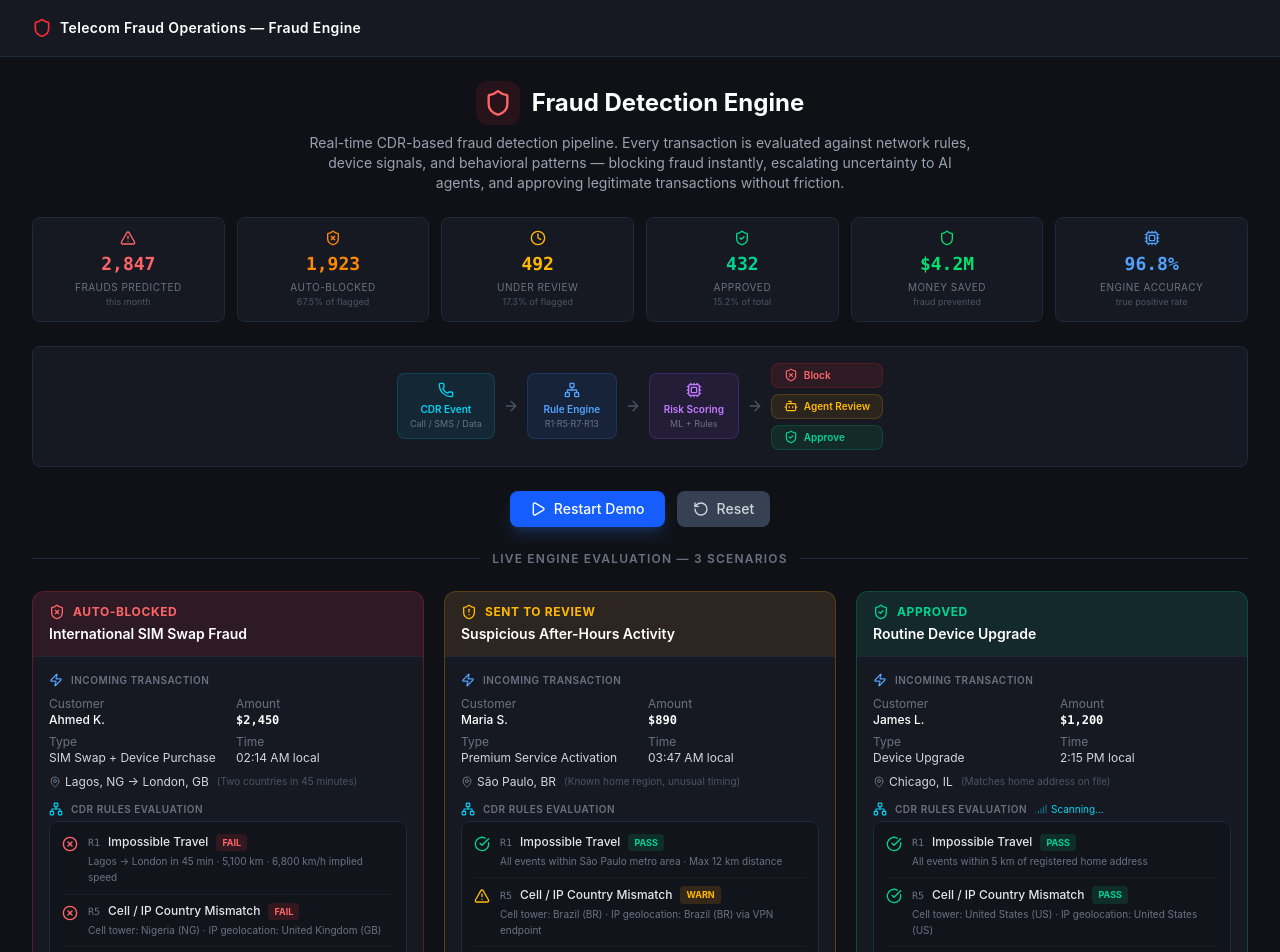
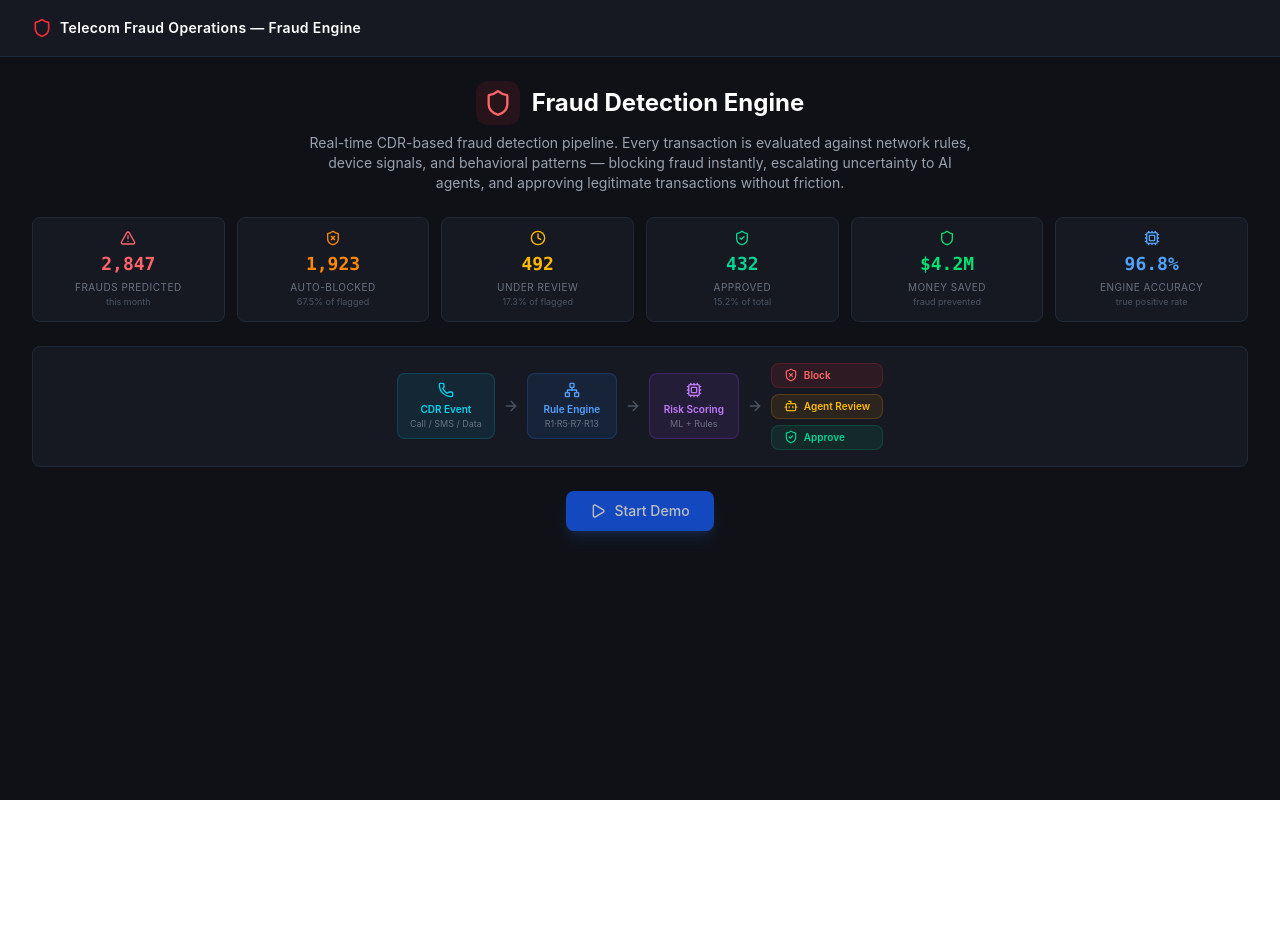
Before and after one commit to databricks-industry-solutions/fraud_prevention_in_telco, a React (Vite) app in the folder apps/fraud-chapter0/frontend/: page / in a window 1280 px wide. Shown: the top 952 px of the page. After the commit the page ends 800 px from the top, so only its background shows below. Built offline with nearby package versions, Linux system fonts and the light colour scheme.

Commit message:
Make fraud engine demo interactive with Continue buttons
Sequential flow: Start Demo → blocked case → Continue → review case →
Continue → passed case. Presenter controls the pace with step indicator
and dimmed inactive cards.

Co-authored-by: Isaac

```diff
--- a/apps/fraud-chapter0/frontend/src/pages/FraudEngineLive.tsx
+++ b/apps/fraud-chapter0/frontend/src/pages/FraudEngineLive.tsx
@@ -3,7 +3,7 @@ import {
   Shield, AlertTriangle, CheckCircle, XCircle, Clock, Bot, User,
   Play, RotateCcw, Zap, MapPin, Cpu, Smartphone,
   ShieldCheck, ShieldX, ShieldAlert, ArrowRight, Loader2, Lightbulb,
-  Network, Signal, Phone,
+  Network, Signal, Phone, ChevronRight,
 } from 'lucide-react'
 
 /* ═══════════════════════════════════════════════════════════════
@@ -109,7 +109,6 @@ const CASES: FraudCase[] = [
   },
 ]
 
-// Steps per case. All cases have agent summary steps.
 const TOTAL_STEPS = { blocked: 15, review: 15, passed: 15 }
 const STEP_MS = 650
 
@@ -308,35 +307,44 @@ function RecommendationCard({ rec, visible, delay }: {
 }
 
 /* ═══════════════════════════════════════════════════════════════
-   Case Simulation Card
+   Case Simulation Card — now reports completion
    ═══════════════════════════════════════════════════════════════ */
 
-function CaseSimulation({ fraudCase, playing, stagger }: {
-  fraudCase: FraudCase; playing: boolean; stagger: number
+function CaseSimulation({ fraudCase, playing, onComplete, dimmed }: {
+  fraudCase: FraudCase; playing: boolean; onComplete?: () => void; dimmed?: boolean
 }) {
   const [step, setStep] = useState(-1)
   const [started, setStarted] = useState(false)
+  const [done, setDone] = useState(false)
   const maxStep = TOTAL_STEPS[fraudCase.outcome]
 
-  // Staggered start
   useEffect(() => {
-    if (!playing) { setStarted(false); setStep(-1); return }
-    const t = setTimeout(() => { setStarted(true); setStep(0) }, stagger)
-    return () => clearTimeout(t)
-  }, [playing, stagger])
+    if (!playing) { setStarted(false); setStep(-1); setDone(false); return }
+    setStarted(true)
+    setStep(0)
+  }, [playing])
 
-  // Step progression
   useEffect(() => {
     if (!started || step < 0 || step >= maxStep) return
-    const delay = step === 8 ? 1200 : STEP_MS // pause longer on decision
+    const delay = step === 8 ? 1200 : STEP_MS
     const t = setTimeout(() => setStep(s => s + 1), delay)
     return () => clearTimeout(t)
   }, [step, started, maxStep])
 
+  // Report completion
+  useEffect(() => {
+    if (step >= maxStep && !done) {
+      setDone(true)
+      // Small delay so the last animation finishes
+      const t = setTimeout(() => onComplete?.(), 800)
+      return () => clearTimeout(t)
+    }
+  }, [step, maxStep, done, onComplete])
+
   const c = outcomeColor[fraudCase.outcome]
   const showTxn = step >= 0
   const showScanHeader = step >= 1
-  const ruleSteps = [2, 3, 4, 5] // steps at which rules 0-3 appear
+  const ruleSteps = [2, 3, 4, 5]
   const showDevice = step >= 6
   const showScore = step >= 7
   const showDecision = step >= 9
@@ -344,7 +352,9 @@ function CaseSimulation({ fraudCase, playing, stagger }: {
   const agentStartStep = 11
 
   return (
-    <div className={`relative bg-[#161922] border ${c.border} rounded-xl overflow-hidden flex flex-col`}>
+    <div className={`relative bg-[#161922] border ${c.border} rounded-xl overflow-hidden flex flex-col transition-all duration-500 ${
+      dimmed ? 'opacity-30 scale-[0.97]' : 'opacity-100 scale-100'
+    }`}>
       {/* Card header */}
       <div className={`px-4 py-3 border-b border-gray-800 ${c.bg}`}>
         <div className="flex items-center gap-2">
@@ -360,12 +370,10 @@ function CaseSimulation({ fraudCase, playing, stagger }: {
 
       {/* Card body */}
       <div className="p-4 flex-1 relative">
-        {/* Decision popup overlay */}
         {showDecision && !showDecisionDismiss && (
           <DecisionPopup outcome={fraudCase.outcome} visible={showDecision} />
         )}
 
-        {/* Transaction details */}
         <div style={fade(showTxn)}>
           <div className="flex items-center gap-2 mb-2">
             <Zap className="w-3.5 h-3.5 text-blue-400" />
@@ -384,7 +392,6 @@ function CaseSimulation({ fraudCase, playing, stagger }: {
           </div>
         </div>
 
-        {/* CDR Rules scanning */}
         <div style={fade(showScanHeader)}>
           <div className="flex items-center gap-2 mb-1 mt-1">
             <Network className="w-3.5 h-3.5 text-cyan-400" />
@@ -407,7 +414,6 @@ function CaseSimulation({ fraudCase, playing, stagger }: {
           </div>
         </div>
 
-        {/* Device trust */}
         <div style={fade(showDevice)} className="mb-1">
           <div className="flex items-center gap-2 mb-1">
             <Smartphone className="w-3.5 h-3.5 text-gray-400" />
@@ -426,10 +432,8 @@ function CaseSimulation({ fraudCase, playing, stagger }: {
           </div>
         </div>
 
-        {/* Fraud score */}
         <ScoreBar score={fraudCase.score} visible={showScore} />
 
-        {/* Agent section (all cases) */}
         {fraudCase.agentSummary && step >= agentStartStep && (
           <AgentSection
             summary={fraudCase.agentSummary}
@@ -445,7 +449,7 @@ function CaseSimulation({ fraudCase, playing, stagger }: {
 }
 
 /* ═══════════════════════════════════════════════════════════════
-   KPI Cards (top-level fraud insights)
+   KPI Cards
    ═══════════════════════════════════════════════════════════════ */
 
 function KPIRow() {
@@ -515,29 +519,43 @@ function PipelineDiagram() {
 }
 
 /* ═══════════════════════════════════════════════════════════════
-   Main Page
+   Main Page — Interactive sequential flow
    ═══════════════════════════════════════════════════════════════ */
 
+// Phase: 0=idle, 1=case1 playing, 2=case1 done, 3=case2 playing, 4=case2 done, 5=case3 playing, 6=all done
+type DemoPhase = 0 | 1 | 2 | 3 | 4 | 5 | 6
+
+const phaseLabels: Record<DemoPhase, string> = {
+  0: '',
+  1: 'Scenario 1 of 3 — Evaluating...',
+  2: 'Scenario 1 complete',
+  3: 'Scenario 2 of 3 — Evaluating...',
+  4: 'Scenario 2 complete',
+  5: 'Scenario 3 of 3 — Evaluating...',
+  6: 'All scenarios complete',
+}
+
 export default function FraudEngineLive() {
-  const [playing, setPlaying] = useState(false)
-  const [demoKey, setDemoKey] = useState(0)
+  const [phase, setPhase] = useState<DemoPhase>(0)
+  const [key, setKey] = useState(0)
+
+  const resetDemo = useCallback(() => {
+    setPhase(0)
+    setKey(k => k + 1)
+  }, [])
 
   const startDemo = useCallback(() => {
-    setPlaying(false)
-    setDemoKey(k => k + 1)
-    setTimeout(() => setPlaying(true), 100)
+    setKey(k => k + 1)
+    setTimeout(() => setPhase(1), 100)
   }, [])
 
-  const resetDemo = useCallback(() => {
-    setPlaying(false)
-    setDemoKey(k => k + 1)
-  }, [])
-
-  // Auto-start on mount
-  useEffect(() => {
-    const t = setTimeout(() => startDemo(), 600)
-    return () => clearTimeout(t)
-  }, [])
+  const nextLabel = phase === 0
+    ? 'Start Demo'
+    : phase === 2
+    ? 'Continue — Sent to Review'
+    : phase === 4
+    ? 'Continue — Approved Transaction'
+    : null
 
   return (
     <div className="space-y-6 max-w-[1400px] mx-auto">
@@ -564,42 +582,86 @@ export default function FraudEngineLive() {
 
       {/* ── Demo Controls ─────────────────────────── */}
       <div className="flex items-center justify-center gap-3">
+        {nextLabel && (
           <button
-          onClick={startDemo}
-          className="flex items-center gap-2 px-5 py-2 bg-blue-600 hover:bg-blue-500 text-white text-sm font-medium rounded-lg transition shadow-lg shadow-blue-500/20"
+            onClick={phase === 0 ? startDemo : () => setPhase(p => (p + 1) as DemoPhase)}
+            className="flex items-center gap-2 px-6 py-2.5 bg-blue-600 hover:bg-blue-500 text-white text-sm font-medium rounded-lg transition shadow-lg shadow-blue-500/20 animate-pulse hover:animate-none"
           >
-          <Play className="w-4 h-4" /> {playing ? 'Restart Demo' : 'Start Live Demo'}
+            {phase === 0 ? <Play className="w-4 h-4" /> : <ChevronRight className="w-4 h-4" />}
+            {nextLabel}
           </button>
-        {playing && (
+        )}
+        {phase > 0 && (
           <button
             onClick={resetDemo}
-            className="flex items-center gap-2 px-4 py-2 bg-gray-700 hover:bg-gray-600 text-gray-300 text-sm font-medium rounded-lg transition"
+            className="flex items-center gap-2 px-4 py-2.5 bg-gray-700 hover:bg-gray-600 text-gray-300 text-sm font-medium rounded-lg transition"
           >
             <RotateCcw className="w-4 h-4" /> Reset
           </button>
         )}
       </div>
 
+      {/* ── Phase indicator ───────────────────────── */}
+      {phase > 0 && (
+        <div className="flex items-center justify-center gap-4">
+          {[1, 2, 3].map(n => {
+            const casePhaseStart = (n - 1) * 2 + 1
+            const active = phase >= casePhaseStart
+            const current = phase === casePhaseStart || phase === casePhaseStart + 1
+            return (
+              <div key={n} className="flex items-center gap-2">
+                <div className={`w-8 h-8 rounded-full flex items-center justify-center text-xs font-bold transition-all duration-500 ${
+                  current ? 'bg-blue-600 text-white ring-2 ring-blue-400/50 ring-offset-2 ring-offset-[#0f1117]'
+                    : active ? 'bg-gray-700 text-gray-300'
+                    : 'bg-gray-800 text-gray-600'
+                }`}>{n}</div>
+                {n < 3 && <div className={`w-12 h-0.5 transition-all duration-500 ${active && phase > casePhaseStart ? 'bg-blue-500' : 'bg-gray-800'}`} />}
+              </div>
+            )
+          })}
+        </div>
+      )}
+
       {/* ── Case heading ──────────────────────────── */}
+      {phase > 0 && (
         <div className="flex items-center gap-3">
           <div className="h-px flex-1 bg-gray-800" />
-        <span className="text-xs uppercase tracking-widest text-gray-500 font-semibold">Live Engine Evaluation — 3 Scenarios</span>
+          <span className="text-xs uppercase tracking-widest text-gray-500 font-semibold">
+            {phaseLabels[phase]}
+          </span>
           <div className="h-px flex-1 bg-gray-800" />
         </div>
+      )}
 
       {/* ── Three case simulations ────────────────── */}
-      <div key={demoKey} className="grid grid-cols-1 lg:grid-cols-3 gap-5">
-        {CASES.map((fc, i) => (
+      {phase > 0 && (
+        <div key={key} className="grid grid-cols-1 lg:grid-cols-3 gap-5">
           <CaseSimulation
-            key={`${demoKey}-${fc.id}`}
-            fraudCase={fc}
-            playing={playing}
-            stagger={i * 800}
+            key={`${key}-1`}
+            fraudCase={CASES[0]}
+            playing={phase >= 1 && phase <= 2}
+            dimmed={phase > 2}
+            onComplete={() => { if (phase === 1) setPhase(2) }}
           />
-        ))}
+          <CaseSimulation
+            key={`${key}-2`}
+            fraudCase={CASES[1]}
+            playing={phase >= 3 && phase <= 4}
+            dimmed={phase < 3 || phase > 4}
+            onComplete={() => { if (phase === 3) setPhase(4) }}
+          />
+          <CaseSimulation
+            key={`${key}-3`}
+            fraudCase={CASES[2]}
+            playing={phase >= 5}
+            dimmed={phase < 5}
+            onComplete={() => { if (phase === 5) setPhase(6) }}
+          />
         </div>
+      )}
 
-      {/* ── AI Recommendations ────────────────────── */}
+      {/* ── AI Recommendations (after all scenarios) ── */}
+      {phase === 6 && (
         <div>
           <div className="flex items-center gap-3 mb-3">
             <div className="h-px flex-1 bg-gray-800" />
@@ -613,12 +675,13 @@ export default function FraudEngineLive() {
               <RecommendationCard
                 key={fc.id}
                 rec={fc.recommendation}
-              visible={playing}
-              delay={8000 + i * 600}
+                visible={true}
+                delay={i * 400}
               />
             ))}
           </div>
         </div>
+      )}
     </div>
   )
 }
```
Also changed, not shown: 5 other files (tests, documents, lock files or other folders). Lines whose indentation alone changed are shown as unchanged.
